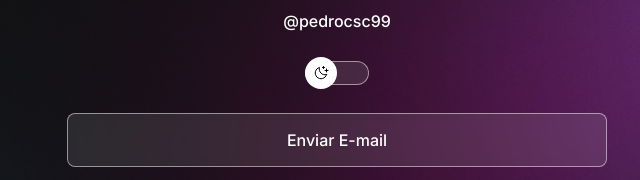
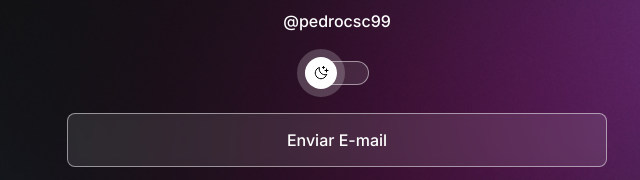
Before and after one commit to pedrocsc99/Linktree, a plain HTML site: page index.html in a window 1280 px wide. In both pictures the pointer is over the button 624 px from the left and 268 px from the top of the page. Shown: the part 195-375 px from the top of the page, 303-943 px from the left. Drawn offline with nearby package versions, Linux system fonts and the light colour scheme.

Commit message:
toogle button highlight

```diff
--- a/style.css
+++ b/style.css
@@ -23,12 +23,6 @@
   --switch-bg-url: url(./assets/assets/sun.svg);
 }
 body {
-  /*
-  background-image: url("./assets/assets/bg-mobile.jpg");
-  background-repeat: no-repeat;
-  background-position: top center;
-  background-size: cover;
-  */
   background: var(--bg-url) top center/cover;
   font-optical-sizing: auto;
   font-weight: 400;
@@ -81,6 +75,9 @@ body * {
 }
 .light #switch button {
   animation: slide-in 0.3s forwards;
+}
+#switch button:hover{
+  outline: 8px solid var(--highlight-color);
 }
 #switch span {
   width: 64px;
```
